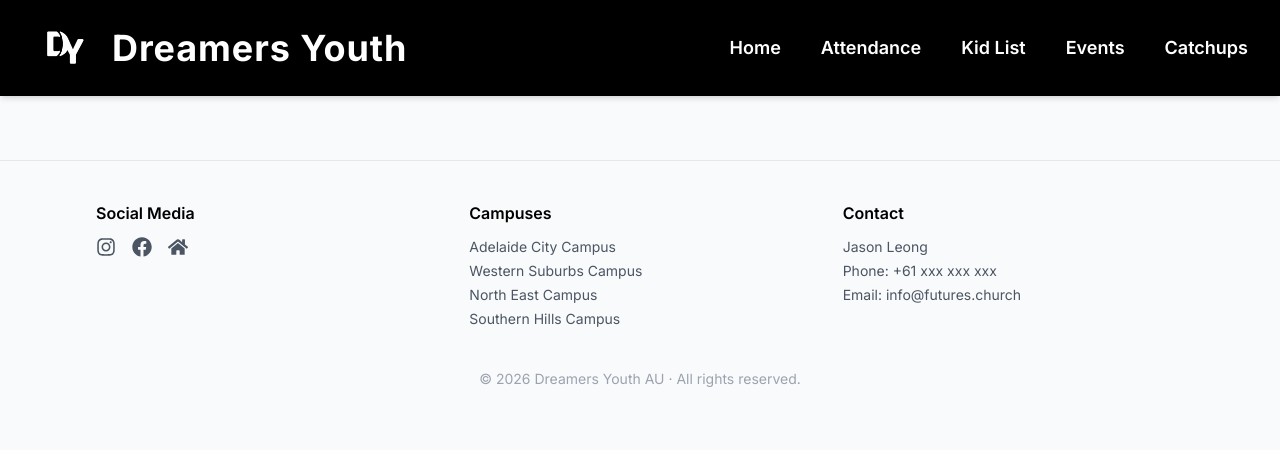
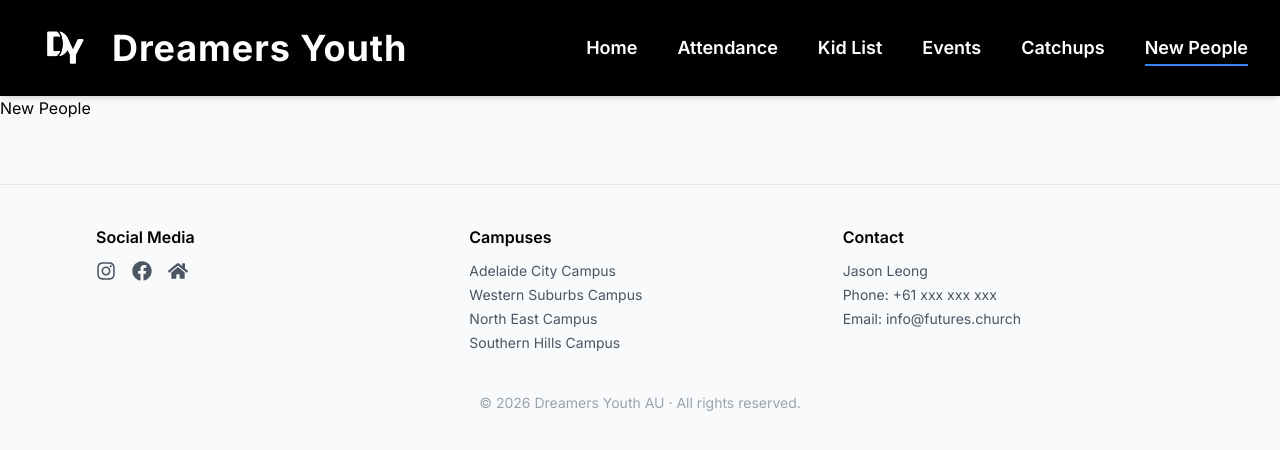
Before and after one commit to jleong23/Sheperd, a React (Vite) app in the folder frontend/: page /new-people in a window 1280 px wide. Shown: the top 450 px of the page. Built offline with nearby package versions, Linux system fonts and the light colour scheme.

Commit message:
Frontend: Implement routes in navbar

```diff
--- a/frontend/src/App.jsx
+++ b/frontend/src/App.jsx
@@ -11,6 +11,7 @@ import Events from "./pages/leaders/Events";
 import Catchups from "./pages/leaders/Catchups";
 import KidProfile from "./components/kids/KidProfile";
 import Footer from "./components/ui/Footer";
+import NewPeople from "./components/newPeople/NewPeople";
 
 function AppWithRouter() {
   return (
@@ -24,6 +25,7 @@ function AppWithRouter() {
           <Route path="/attendance" element={<Attendance />} />
           <Route path="/events" element={<Events />} />
           <Route path="/catchups" element={<Catchups />} />
+          <Route path="/new-people" element={<NewPeople />} />
         </Routes>
       </main>
       <Toaster position="top-right" />
--- /dev/null
+++ b/frontend/src/components/newPeople/NewPeople.jsx
@@ -0,0 +1,3 @@
+export default function NewPeople() {
+  return <h1>New People</h1>;
+}
--- a/frontend/src/components/ui/NavBar.jsx
+++ b/frontend/src/components/ui/NavBar.jsx
@@ -11,6 +11,7 @@ export default function NavBar() {
     { to: "/kid-list", label: "Kid List" },
     { to: "/events", label: "Events" },
     { to: "/catchups", label: "Catchups" },
+    { to: "/new-people", label: "New People" },
   ];
 
   const linkClass = ({ isActive }) =>
```
